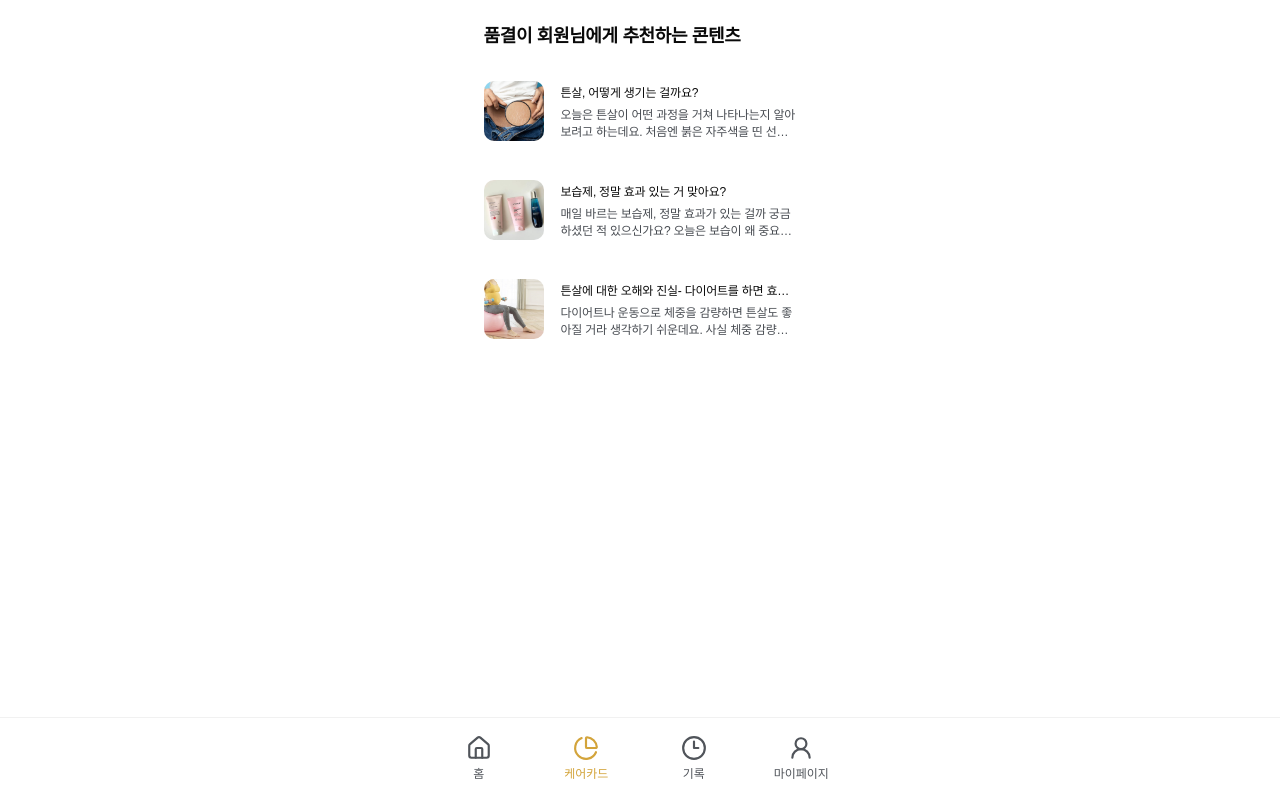
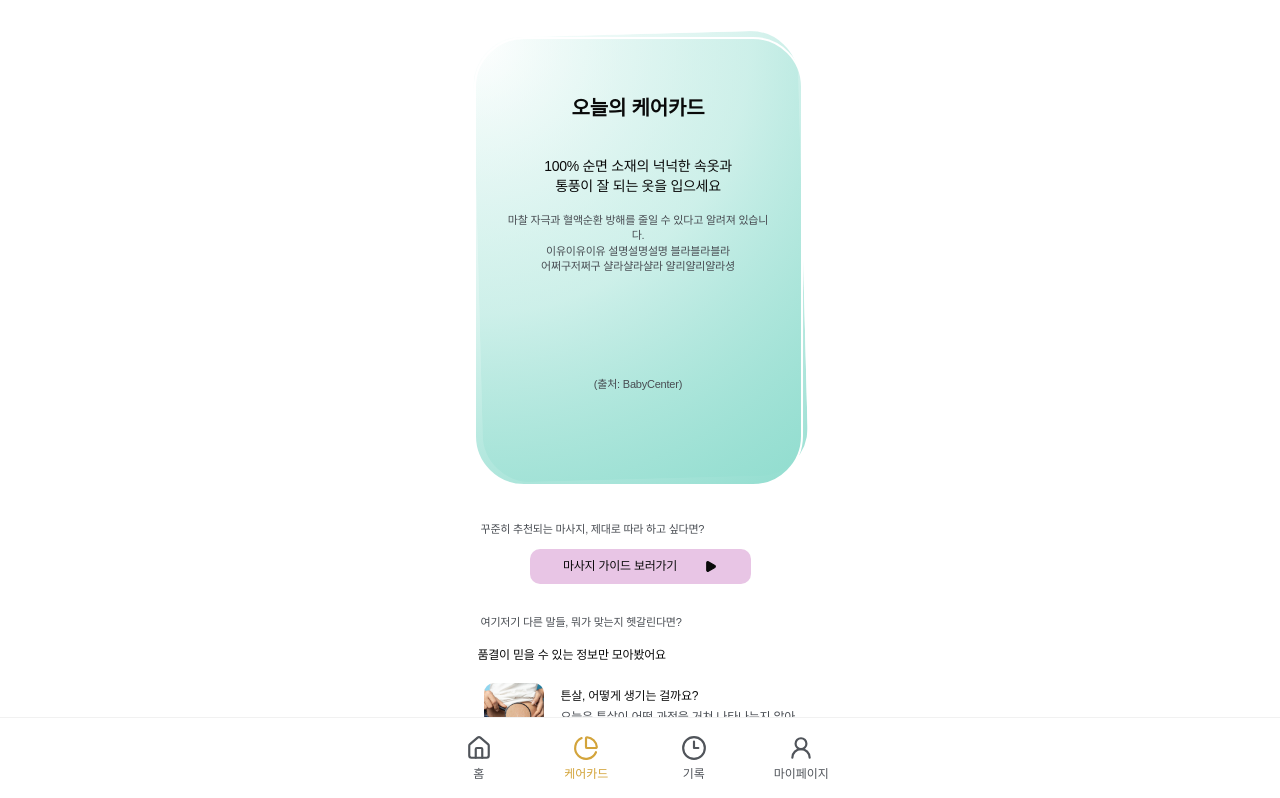
Before and after one commit to Likelion-YeungNam-Univ/14th-Marshmello-web, a React (Vite) app: page /care in a window 1280 px wide. Shown: the top 798 px of the page. Built offline with nearby package versions, Linux system fonts and the light colour scheme.

Commit message:
feat: 케어카드 페이지 레이아웃 구현

```diff
--- a/src/features/care/ui/content-recommendation-section.tsx
+++ b/src/features/care/ui/content-recommendation-section.tsx
@@ -1,22 +1,19 @@
 import { recommendationContents } from "@/features/care/model/recommendation-contents"
 import { ContentCard } from "@/features/care/ui/content-card"
 
-type ContentRecommendationSectionProps = {
-  nickname: string
-}
-
-export function ContentRecommendationSection({
-  nickname,
-}: ContentRecommendationSectionProps) {
+export function ContentRecommendationSection() {
   return (
-    <section aria-labelledby="content-recommendation-title" className="py-6">
+    <section aria-labelledby="content-recommendation-title" className="mt-[31px]">
+      <p className="px-[37px] text-[11px] leading-[1.4] tracking-[-0.02em] text-[#484c52]">
+        여기저기 다른 말들, 뭐가 맞는지 헷갈린다면?
+      </p>
       <h2
-        className="px-10 text-[18px] leading-[1.4] font-semibold tracking-[-0.02em]"
+        className="mt-4 px-[34px] text-[12px] leading-[1.4] font-normal tracking-[-0.02em]"
         id="content-recommendation-title"
       >
-        품결이 {nickname}에게 추천하는 콘텐츠
+        <span className="logo">품결</span>이 믿을 수 있는 정보만 모아봤어요
       </h2>
-      <div className="mt-3">
+      <div>
         {recommendationContents.map((content) => (
           <ContentCard key={content.id} {...content} />
         ))}
--- a/src/pages/care-page.tsx
+++ b/src/pages/care-page.tsx
@@ -1,9 +1,24 @@
+import { mockTodayCareCard } from "@/features/care/model/today-care-card"
 import { ContentRecommendationSection } from "@/features/care/ui/content-recommendation-section"
+import { MassageGuideButton } from "@/features/care/ui/massage-guide-button"
+import { TodayCareCard } from "@/features/care/ui/today-care-card"
 
 export function CarePage() {
   return (
-    <main className="mx-auto min-h-svh w-full max-w-[393px] bg-background">
-      <ContentRecommendationSection nickname="회원님" />
+    <main className="mx-auto min-h-svh w-full max-w-[393px] overflow-hidden bg-background pt-8">
+      <TodayCareCard card={mockTodayCareCard} />
+
+      <section aria-labelledby="massage-guide-title" className="mt-8">
+        <p
+          className="px-[37px] text-[11px] leading-[1.4] tracking-[-0.02em] text-[#484c52]"
+          id="massage-guide-title"
+        >
+          꾸준히 추천되는 마사지, 제대로 따라 하고 싶다면?
+        </p>
+        <MassageGuideButton />
+      </section>
+
+      <ContentRecommendationSection />
     </main>
   )
 }
```
